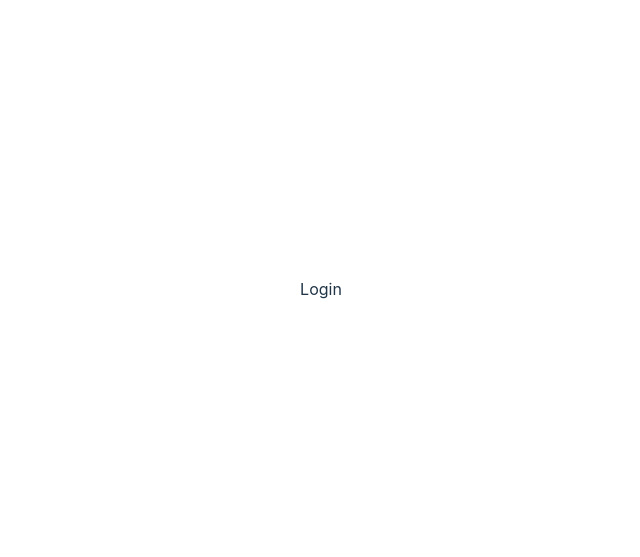
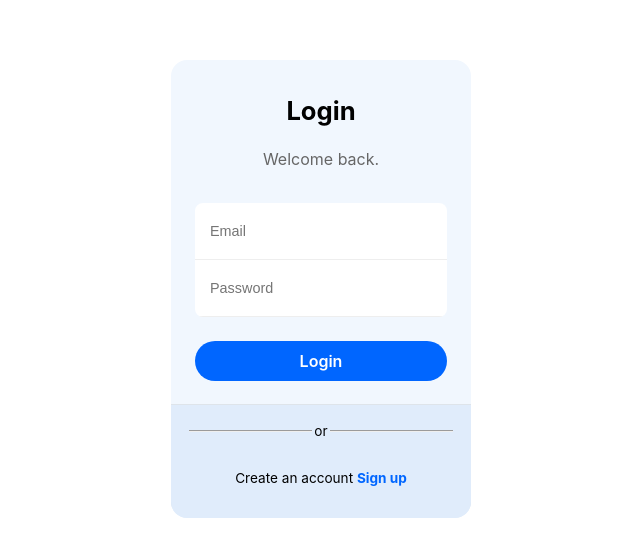
Before and after one commit to manudana11/frontend-tuktuk, a React (Vite) app: page /login in a window 1280 px wide. Shown: the part 111-668 px from the top of the page, without its empty margins (319-959 px from the left). Built offline with nearby package versions, Linux system fonts and the light colour scheme.

Commit message:
funciona ya plis

```diff
--- a/src/components/Login/Login.jsx
+++ b/src/components/Login/Login.jsx
@@ -1,8 +1,43 @@
-import React from 'react'
+import React, { useState } from 'react'
+import './Login.scss'
+import {Link} from 'react-router-dom'
 
 const Login = () => {
+  const [formData, setFormData] = useState({
+    email: '',
+    password: '',
+  })
+  const {email, password} = formData
+  const onChange = (e) =>{
+    setFormData({
+      ...formData,
+      [e.target.name]: e.target.value,
+    })
+  }
+
+  const onSubmit = (e) => {
+    e.preventDefault()
+    console.log('formData', formData);
+  }
+
   return (
-    <div>Login</div>
+    <div className="form-box">
+    <form className="form" onSubmit={onSubmit}>
+        <span className="title">Login</span>
+        <span className="subtitle">Welcome back.</span>
+        <div className="form-container">
+          <input type="email" className="input" placeholder="Email" onChange={onChange}/>
+          <input type="password" className="input" placeholder="Password" onChange={onChange}/>
+        </div>
+        <button>Login</button>
+    </form>
+    <div className="form-section">
+    <fieldset>
+      <legend>or</legend>
+    </fieldset>
+      <p>Create an account <Link to='/register'>Sign up</Link> </p>
+    </div>
+    </div>
   )
 }
 
--- /dev/null
+++ b/src/components/Login/Login.scss
@@ -0,0 +1,89 @@
+.form-box {
+    max-width: 300px;
+    background: #f1f7fe;
+    overflow: hidden;
+    border-radius: 16px;
+    color: #010101;
+  }
+
+  .form {
+    position: relative;
+    display: flex;
+    flex-direction: column;
+    padding: 32px 24px 24px;
+    gap: 16px;
+    text-align: center;
+  }
+
+
+  .title {
+    font-weight: bold;
+    font-size: 1.6rem;
+  }
+
+  .subtitle {
+    font-size: 1rem;
+    color: #666;
+  }
+
+
+  .form-container {
+    overflow: hidden;
+    border-radius: 8px;
+    background-color: #fff;
+    margin: 1rem 0 .5rem;
+    width: 100%;
+  }
+
+  .input {
+    background: none;
+    border: 0;
+    outline: 0;
+    height: 40px;
+    width: 100%;
+    border-bottom: 1px solid #eee;
+    font-size: .9rem;
+    padding: 8px 15px;
+    color: black;
+  }
+
+  .form-section {
+    padding: 16px;
+    font-size: .85rem;
+    background-color: #e0ecfb;
+    box-shadow: rgb(0 0 0 / 8%) 0 -1px;
+  }
+
+  .form-section a {
+    font-weight: bold;
+    color: #0066ff;
+    transition: color .3s ease;
+  }
+
+  .form-section a:hover {
+    color: #005ce6;
+    text-decoration: underline;
+  }
+
+
+  .form button {
+    background-color: #0066ff;
+    color: #fff;
+    border: 0;
+    border-radius: 24px;
+    padding: 10px 16px;
+    font-size: 1rem;
+    font-weight: 600;
+    cursor: pointer;
+    transition: background-color .3s ease;
+  }
+
+  .form button:hover {
+    background-color: #005ce6;
+  }
+
+  fieldset{
+    border-bottom: none;
+    border-left: none;
+    border-right: none;
+  }
--- a/src/components/Register/Register.jsx
+++ b/src/components/Register/Register.jsx
@@ -27,17 +27,17 @@ const Register = () => {
         <div className='register-form'>
             <form onSubmit={onSubmit}>
                 <label htmlFor="name">Name: </label>
-                <input type="text" name="name" value={name} onChange={onChange} /><br />
+                <input type="text" name="name" id='name' value={name} onChange={onChange} /><br />
                 <label htmlFor="userName">Username: </label>
-                <input type="text" name="userName" value={userName} onChange={onChange} /><br />
+                <input type="text" name="userName" id='userName' value={userName} onChange={onChange} /><br />
                 <label htmlFor="email">Email: </label>
-                <input type="email" name="email" value={email} onChange={onChange} /><br />
+                <input type="email" name="email" id='email' value={email} onChange={onChange} /><br />
                 <label htmlFor="dateOfBirth">Date of Birth: </label>
-                <input type="date" name="dateOfBirth" value={dateOfBirth} onChange={onChange} /><br />
+                <input type="date" name="dateOfBirth" id='dateOfBirh' value={dateOfBirth} onChange={onChange} /><br />
                 <label htmlFor="profilePic">Profile picture: </label>
-                <input type="file" name="profilePic" value={profilePic} onChange={onChange} /><br />
+                <input type="file" name="profilePic" id='profilePic' value={profilePic} onChange={onChange} /><br />
                 <label htmlFor="password">Password: </label>
-                <input type="password" name="password" value={password} onChange={onChange} /> <br />
+                <input type="password" name="password" id='password' value={password} onChange={onChange} /> <br />
                 <button type="submit">Register</button>
             </form>
         </div>
```
